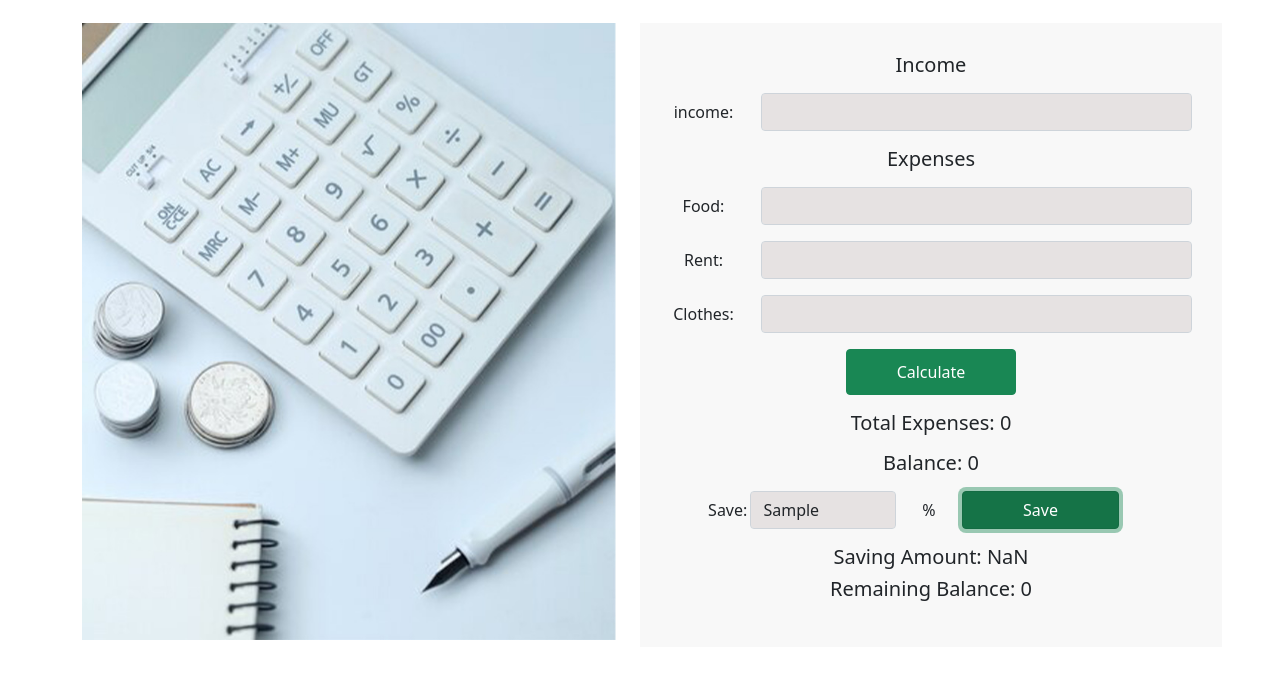
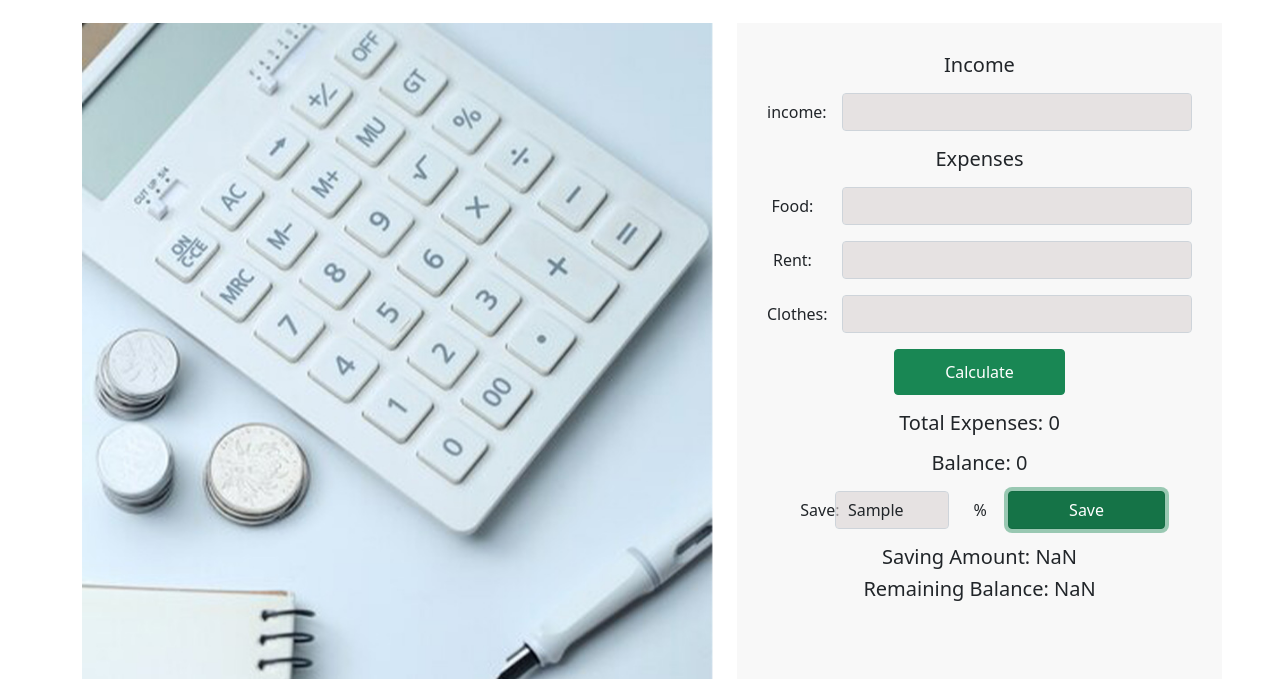
Before and after one commit to SuraiyaAkterTrishna/smart-cash-guard, a plain HTML site: page index.html in a window 1280 px wide. Both pictures are taken after typing "Sample" into the empty fields and a click on the button "Save". Shown: the part 121-800 px from the top of the page. Drawn offline with nearby package versions, Linux system fonts and the light colour scheme.

Commit message:
complete smart cash guard project

```diff
--- a/css/style.css
+++ b/css/style.css
@@ -1,3 +1,4 @@
+/* calculate area */
 #calculate-section{
     background-color: #F8F8F8;
     padding: 30px;
@@ -8,12 +9,14 @@
 .form-control{
     background-color: #dbd5d59d;
 }
+/* saving area */
 .saving-balance{
     margin-left: 5%;
 }
 #saving-button{
     padding: 6px 60px;
 }
+/* error message area */
 .notify {
     color: #fff;
     text-align: center;
--- a/index.html
+++ b/index.html
@@ -5,20 +5,27 @@
     <meta http-equiv="X-UA-Compatible" content="IE=edge">
     <meta name="viewport" content="width=device-width, initial-scale=1.0">
     <title>Smart Cash Guard</title>
+    <!-- bootstrap css link -->
     <link href="https://cdn.jsdelivr.net/npm/bootstrap@5.0.2/dist/css/bootstrap.min.css" rel="stylesheet" integrity="sha384-EVSTQN3/azprG1Anm3QDgpJLIm9Nao0Yz1ztcQTwFspd3yD65VohhpuuCOmLASjC" crossorigin="anonymous">
+    <!-- css link -->
     <link rel="stylesheet" href="css/style.css">
 </head>
 <body>
+    <!-- header section -->
     <header>
         <h1 class="text-center text-success fw-bold my-5">Smart Cash Guard</h1>
     </header>
     <main>
+        <!-- calculation section -->
         <section class="container mx-auto">
             <div class="row gx-5 mb-5">
-                <div class="col-sm-6">
+                <!-- image area -->
+                <div class="col-sm-7">
                   <img class="w-100" src="images/money.jpg" alt="">
                 </div>
-                <div id="calculate-section" class="col-sm-6 text-center">
+                <!-- calculate area -->
+                <div id="calculate-section" class="col-sm-5 text-center">
+                    <!-- income area -->
                     <h5 class="mb-3">Income</h5>
                     <div class="mb-3 row">
                         <label for="income-amount" class="col-sm-2 col-form-label">income: </label>
@@ -26,28 +33,35 @@
                           <input type="text" class="form-control" id="income-amount">
                         </div>
                     </div>
+                    <!-- Expenses area -->
                     <h5 class="my-3">Expenses</h5>
+                    <!-- food cost -->
                     <div class="mb-3 row">
                         <label for="food-cost" class="col-sm-2 col-form-label">Food: </label>
                         <div class="col-sm-10">
                           <input type="text"   class="form-control" id="food-cost">
                         </div>
                     </div>
+                    <!-- rent cost -->
                     <div class="mb-3 row">
                         <label for="rent-cost" class="col-sm-2 col-form-label">Rent: </label>
                         <div class="col-sm-10">
                           <input type="text"   class="form-control" id="rent-cost">
                         </div>
                     </div>
+                    <!-- clothes cost -->
                     <div class="mb-3 row">
                         <label for="clothes-cost" class="col-sm-2 col-form-label">Clothes: </label>
                         <div class="col-sm-10">
                           <input type="text"   class="form-control" id="clothes-cost">
                         </div>
                     </div>
+                    <!-- calculate button -->
                     <button id="calculate-button" type="button" class="btn btn-success">Calculate</button>
+                    <!-- display total expenses and balance -->
                     <h5 class="my-3">Total Expenses: <span id="total-expenses">0</span></h5>
                     <h5 class="my-3">Balance: <span id="total-balance">0</span></h5>
+                    <!-- saving area -->
                     <div class="row saving-balance align-items-center">
                         <label for="save-percentage" class="col-sm-1 col-form-label">Save: </label>
                         <div class="col-sm-4">
@@ -60,10 +74,12 @@
                             <button id="saving-button" type="button" class="btn btn-success">Save</button>
                         </div>
                     </div>
+                    <!-- display saving amount and remaining balance -->
                     <h5 class="mt-3">Saving Amount: <span id="saving-amount">0</span></h5>
                     <h5 class="mb-3">Remaining Balance: <span id="remaining-balance">0</span></h5>
                 </div>
             </div>
+            <!-- error message area -->
             <div class="notify-section">
                 <!-- Error message for valid number -->
                 <p id="error-valid-number-income-amount" class="notify">❌ Income must be contain number, Please Enter a number!</p>
@@ -79,11 +95,15 @@
                 <p id="error-negative-number-save-percentage" class="notify">❌ Save percentage must be contain positive number, Please Enter positive number!</p>
                 <!-- Error message for total balance -->
                 <p id="error-total-balance" class="notify">❌ You haven't sufficient balance, Please earn more!</p>
+                <!-- Error message for remaining balance -->
+                <p id="error-remaining-balance" class="notify">❌ Your saving amount must be less than your balance, Please earn more for saving!</p>
             </div>
         </section>
 
     </main>
+    <!-- bootstrap script added -->
     <script src="https://cdn.jsdelivr.net/npm/bootstrap@5.0.2/dist/js/bootstrap.bundle.min.js" integrity="sha384-MrcW6ZMFYlzcLA8Nl+NtUVF0sA7MsXsP1UyJoMp4YLEuNSfAP+JcXn/tWtIaxVXM" crossorigin="anonymous"></script>
+    <!-- javascript added -->
     <script src="js/script.js"></script>
 </body>
 </html>
--- a/js/script.js
+++ b/js/script.js
@@ -3,7 +3,13 @@ function getElement(id){
     const elementId = document.getElementById(id);
     return elementId;
 }
-// error handling
+// get all input value
+function getInputValue(inputId){
+    const inputField = getElement(inputId);
+    const inputAmount = parseFloat(inputField.value);
+    return verifyInputValue(inputId,inputAmount);
+}
+// verifying all input value
 function verifyInputValue(id,amount) {
     const errorMessageForNumber = getElement('error-valid-number-'+id);
     const errorMessageForValidNumber = getElement('error-negative-number-'+id);
@@ -19,21 +25,16 @@ function verifyInputValue(id,amount) {
         return amount;
     }
 }
-// get all input value
-function getInputValue(inputId){
-    const inputField = getElement(inputId);
-    const inputAmount = parseFloat(inputField.value);
-    return verifyInputValue(inputId,inputAmount);
-}
-// update balance
+// calculate balance and error handling for total expenses & saving amount
 function updateBalance(income, expense, balanceField){
-    const errorTotalBalance = getElement('error-total-balance');
-    if (income>expense) {
+    const idName = balanceField.getAttribute('id');
+    const errorTotalBalance = getElement('error-'+idName);
+    if (income<expense) {
+        errorTotalBalance.style.display = 'block';
+    } else {
         errorTotalBalance.style.display = 'none';
         const total = income - expense;
         balanceField.innerText = total.toFixed(2);
-    } else {
-        errorTotalBalance.style.display = 'block';
     }
 }
 document.getElementById("calculate-button").addEventListener("click",function(){
@@ -56,6 +57,8 @@ document.getElementById("calculate-button").addEventListener("click",function(){
     updateBalance(incomeAmount, totalExpensesAmount, balanceField);
 });
 document.getElementById('saving-button').addEventListener("click",function(){
+    // get income
+    const incomeAmount = getInputValue('income-amount');
     // get total balance
     const balanceField = getElement('total-balance');
     const totalBalance = parseFloat(balanceField.innerText);
@@ -66,7 +69,7 @@ document.getElementById('saving-button').addEventListener("click",function(){
     // get remaining balance
     const remainingBalanceField = getElement('remaining-balance');
     // update saving amount
-    const savingAmount = (totalBalance / 100) * savePercentage;
+    const savingAmount = (incomeAmount / 100) * savePercentage;
     savingField.innerText = savingAmount;
     // update remaining balance after saving
     updateBalance(totalBalance, savingAmount, remainingBalanceField);
```
